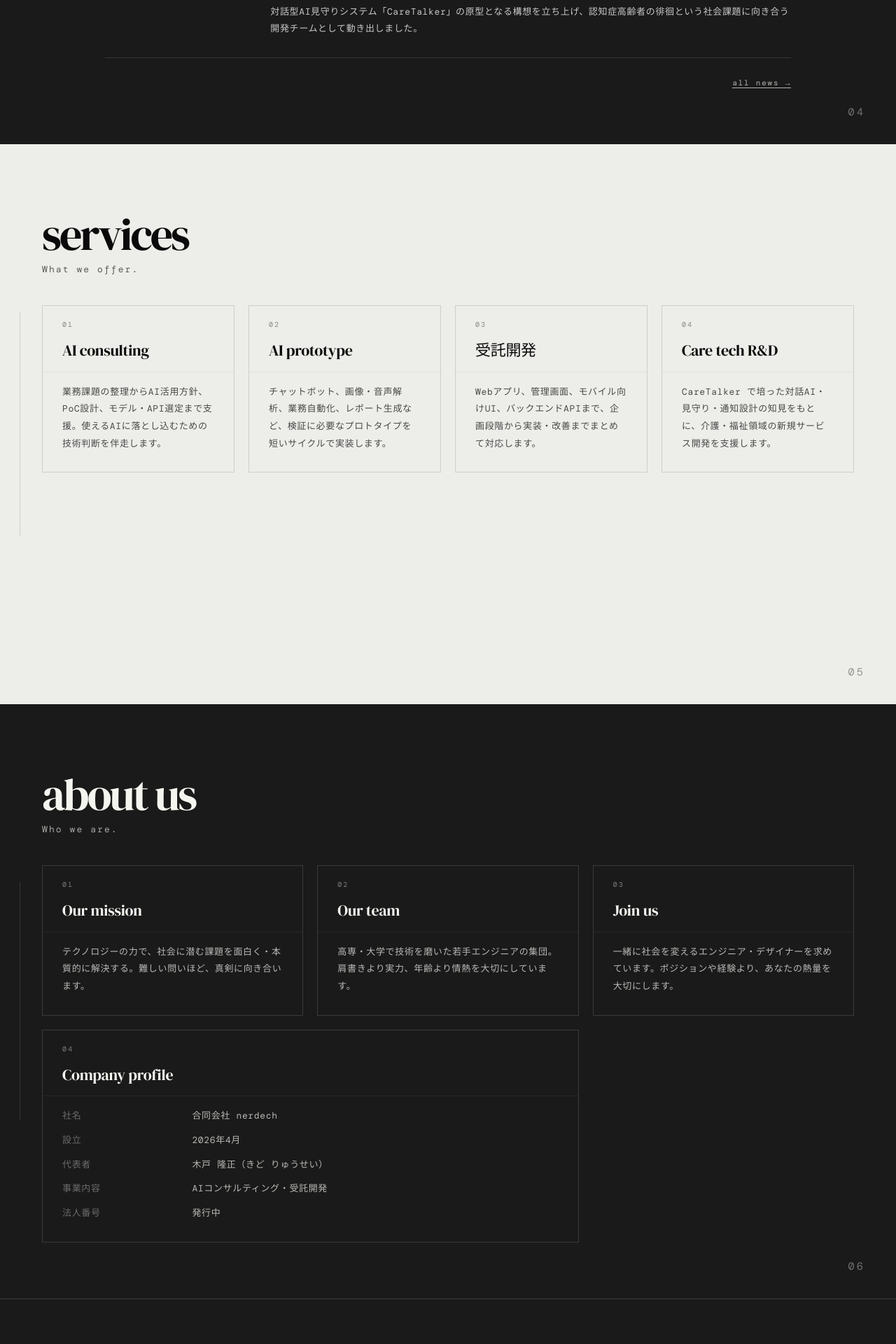
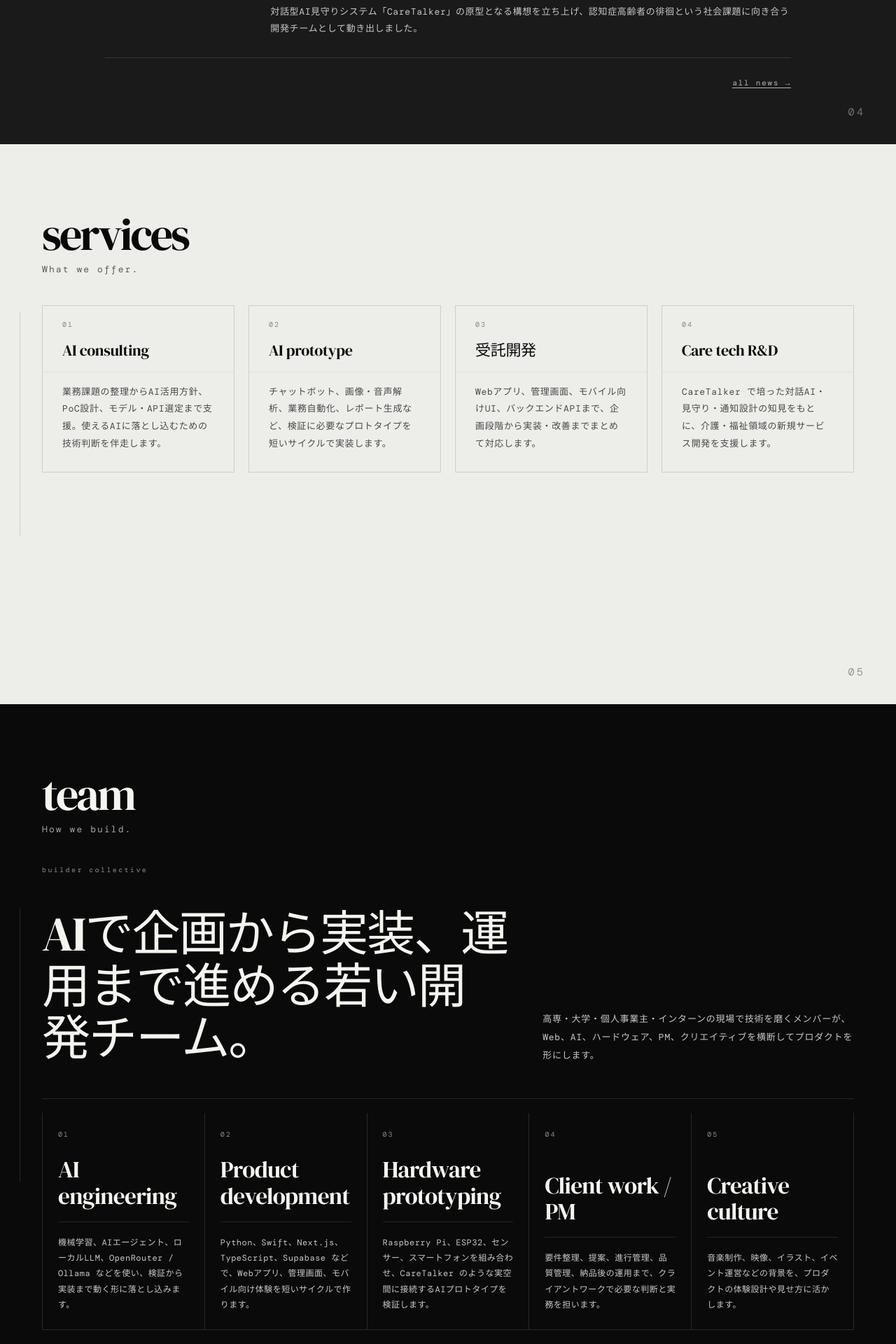
Before and after one commit to nerdech-sf/website, a PHP site: page / in a window 1280 px wide. Shown: the part 3680-5600 px from the top of the page at 70% size. Run offline with PHP 8.4, Linux system fonts and the light colour scheme; some web fonts are replaced.

Commit message:
Add team capabilities section

```diff
--- a/index.html
+++ b/index.html
@@ -77,6 +77,7 @@
             <button onclick="scrollToSection('project')">project</button>
             <button onclick="scrollToSection('news')">news</button>
             <button onclick="scrollToSection('services')">services</button>
+            <button onclick="scrollToSection('team')">team</button>
             <button onclick="scrollToSection('about')">about us</button>
             <button onclick="scrollToSection('contact')">contact</button>
         </nav>
@@ -247,9 +248,52 @@
             </div>
         </section>
 
-        <!-- ─── 06 ABOUT ─── -->
+        <!-- ─── 06 TEAM ─── -->
+        <section id="team" class="section section--team">
+            <div class="section__label" aria-hidden="true">06</div>
+            <div class="cards-wrapper">
+                <div class="team-intro">
+                    <span class="team-intro__eyebrow">builder collective</span>
+                    <h2 class="team-intro__title">AIで企画から実装、運用まで進める若い開発チーム。</h2>
+                    <p class="team-intro__body">高専・大学・個人事業主・インターンの現場で技術を磨くメンバーが、Web、AI、ハードウェア、PM、クリエイティブを横断してプロダクトを形にします。</p>
+                </div>
+                <div class="team-grid">
+                    <article class="team-card">
+                        <span class="team-card__num" aria-hidden="true">01</span>
+                        <h3 class="team-card__title">AI engineering</h3>
+                        <p class="team-card__body">機械学習、AIエージェント、ローカルLLM、OpenRouter / Ollama などを使い、検証から実装まで動く形に落とし込みます。</p>
+                    </article>
+                    <article class="team-card">
+                        <span class="team-card__num" aria-hidden="true">02</span>
+                        <h3 class="team-card__title">Product development</h3>
+                        <p class="team-card__body">Python、Swift、Next.js、TypeScript、Supabase などで、Webアプリ、管理画面、モバイル向け体験を短いサイクルで作ります。</p>
+                    </article>
+                    <article class="team-card">
+                        <span class="team-card__num" aria-hidden="true">03</span>
+                        <h3 class="team-card__title">Hardware prototyping</h3>
+                        <p class="team-card__body">Raspberry Pi、ESP32、センサー、スマートフォンを組み合わせ、CareTalker のような実空間に接続するAIプロトタイプを検証します。</p>
+                    </article>
+                    <article class="team-card">
+                        <span class="team-card__num" aria-hidden="true">04</span>
+                        <h3 class="team-card__title">Client work / PM</h3>
+                        <p class="team-card__body">要件整理、提案、進行管理、品質管理、納品後の運用まで、クライアントワークで必要な判断と実務を担います。</p>
+                    </article>
+                    <article class="team-card">
+                        <span class="team-card__num" aria-hidden="true">05</span>
+                        <h3 class="team-card__title">Creative culture</h3>
+                        <p class="team-card__body">音楽制作、映像、イラスト、イベント運営などの背景を、プロダクトの体験設計や見せ方に活かします。</p>
+                    </article>
+                </div>
+            </div>
+            <div class="section__content">
+                <h2 class="section__title">team</h2>
+                <p class="section__sub">How we build.</p>
+            </div>
+        </section>
+
+        <!-- ─── 07 ABOUT ─── -->
         <section id="about" class="section section--about">
-            <div class="section__label" aria-hidden="true">06</div>
+            <div class="section__label" aria-hidden="true">07</div>
             <div class="cards-wrapper">
                 <div class="cards">
                     <div class="card">
@@ -301,9 +345,9 @@
             </div>
         </section>
 
-        <!-- ─── 07 CONTACT ─── -->
+        <!-- ─── 08 CONTACT ─── -->
         <section id="contact" class="section section--contact">
-            <div class="section__label" aria-hidden="true">07</div>
+            <div class="section__label" aria-hidden="true">08</div>
             <div class="contact-cta">
                 <p class="contact-cta__lead">プロジェクトのご相談、<br>まずはお気軽にどうぞ。</p>
                 <a href="contact.html" class="contact-cta__btn">お問い合わせ →</a>
--- a/news.html
+++ b/news.html
@@ -48,6 +48,7 @@
             <a class="header-nav__btn" href="index.html#project">project</a>
             <a class="header-nav__btn active" href="news.html">news</a>
             <a class="header-nav__btn" href="index.html#services">services</a>
+            <a class="header-nav__btn" href="index.html#team">team</a>
             <a class="header-nav__btn" href="index.html#about">about us</a>
             <a class="header-nav__btn" href="contact.html">contact</a>
         </nav>
--- a/style.css
+++ b/style.css
@@ -291,6 +291,14 @@ body {
     overflow-x: hidden;
 }
 
+.section--team {
+    background-color: var(--black);
+    color: var(--white);
+    height: auto;
+    min-height: 100vh;
+    overflow-x: hidden;
+}
+
 .section--about {
     background-color: var(--gray-1);
     color: var(--white);
@@ -493,6 +501,92 @@ body {
     font-weight: 300;
     letter-spacing: 0.2em;
     color: var(--gray-3);
+}
+
+.team-intro {
+    display: grid;
+    grid-template-columns: minmax(0, 1.2fr) minmax(300px, 0.8fr);
+    gap: 48px;
+    padding-bottom: 48px;
+    border-bottom: 1px solid rgba(255, 255, 255, 0.12);
+}
+
+.team-intro__eyebrow {
+    grid-column: 1 / -1;
+    font-family: var(--font-mono);
+    font-size: 10px;
+    font-weight: 300;
+    letter-spacing: 0.24em;
+    color: var(--gray-3);
+}
+
+.team-intro__title {
+    font-family: var(--font-display);
+    font-size: clamp(36px, 5.4vw, 82px);
+    font-weight: 400;
+    line-height: 1.08;
+    letter-spacing: -2px;
+}
+
+.team-intro__body {
+    align-self: end;
+    font-family: var(--font-mono);
+    font-size: 13px;
+    font-weight: 300;
+    line-height: 2;
+    letter-spacing: 0.06em;
+    color: var(--gray-4);
+}
+
+.team-grid {
+    display: grid;
+    grid-template-columns: repeat(5, minmax(0, 1fr));
+    margin-top: 20px;
+    border-left: 1px solid rgba(255, 255, 255, 0.12);
+}
+
+.team-card {
+    min-height: 310px;
+    padding: 24px 22px;
+    border-right: 1px solid rgba(255, 255, 255, 0.12);
+    border-bottom: 1px solid rgba(255, 255, 255, 0.12);
+    display: flex;
+    flex-direction: column;
+    transition: border-color 0.3s ease, transform 0.3s ease;
+}
+
+.team-card:hover {
+    border-color: rgba(255, 255, 255, 0.36);
+    transform: translateY(-4px);
+}
+
+.team-card__num {
+    font-family: var(--font-mono);
+    font-size: 10px;
+    font-weight: 300;
+    letter-spacing: 0.2em;
+    color: var(--gray-3);
+}
+
+.team-card__title {
+    margin-top: auto;
+    font-family: var(--font-display);
+    font-size: clamp(24px, 2.6vw, 36px);
+    font-weight: 400;
+    line-height: 1.12;
+    letter-spacing: -0.7px;
+}
+
+.team-card__body {
+    margin-top: 18px;
+    padding-top: 18px;
+    border-top: 1px solid rgba(255, 255, 255, 0.1);
+    font-family: var(--font-mono);
+    font-size: 12px;
+    font-weight: 300;
+    line-height: 1.85;
+    letter-spacing: 0.04em;
+    color: var(--gray-4);
 }
 
 .company-list {
@@ -1202,6 +1296,7 @@ a.footer__value:hover { color: var(--gray-4); }
     .card,
     .card--dark,
     .card__link,
+    .team-card,
     .news-item,
     .news-item::before,
     .news-item__link,
@@ -1270,6 +1365,35 @@ a.footer__value:hover { color: var(--gray-4); }
     .project-stat {
         min-height: 116px;
         padding: 22px 20px;
+    }
+
+    .team-intro {
+        grid-template-columns: 1fr;
+        gap: 24px;
+        padding-bottom: 34px;
+    }
+
+    .team-intro__title {
+        letter-spacing: -1px;
+    }
+
+    .team-intro__body {
+        align-self: start;
+    }
+
+    .team-grid {
+        grid-template-columns: 1fr;
+        border-left: none;
+    }
+
+    .team-card {
+        min-height: auto;
+        padding: 24px 0;
+        border-right: none;
+    }
+
+    .team-card:hover {
+        transform: none;
     }
 
     .card__link {
```
